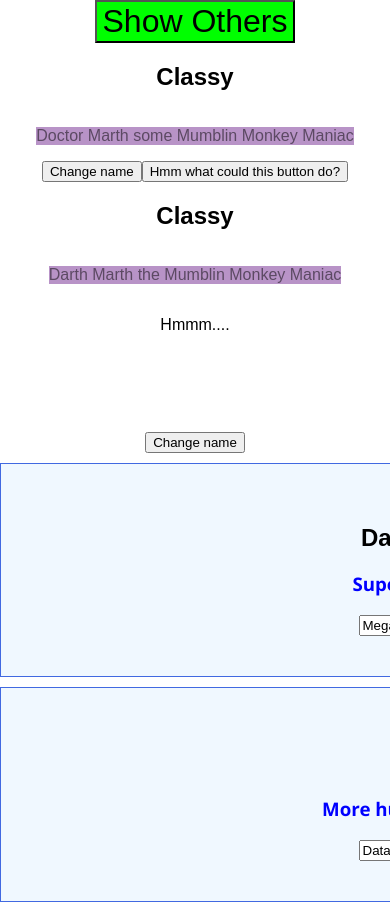
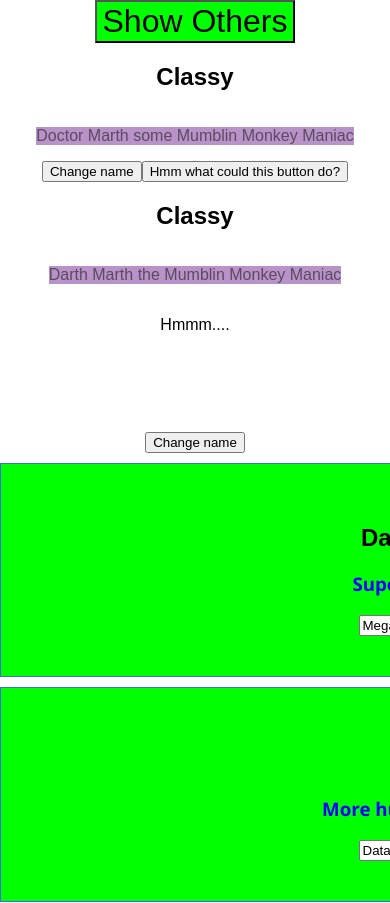
Before and after one commit to jltyler/ReactPractice, a React (Create React App) app: page / in a window 390 px wide. Shown: the top 903 px of the page. Built offline with nearby package versions, Linux system fonts and the light colour scheme.

Commit message:
Added media query with Radium

```diff
--- a/src/App.js
+++ b/src/App.js
@@ -2,7 +2,7 @@
 import './App.css';
 import Person from './Person/Person';
 import PersonClass from './Person/PersonClass';
-import Radium from 'radium';
+import Radium, {StyleRoot} from 'radium';
 
 class App extends Component {
   state = {
@@ -28,16 +28,10 @@
 
   buttonStyleOn = {
     backgroundColor: 'red',
-    ':hover': {
-      backgroundColor: 'white',
-    },
   }
 
   buttonStyleOff = {
     backgroundColor: 'lime',
-    ':hover': {
-      backgroundColor: 'purple',
-    },
   }
 
   toggleDisplayOthers = () => {
@@ -67,6 +61,7 @@
 
   render() {
     return (
+      <StyleRoot>
       <div className="App">
       {this.state.displayOthers ?
       <button style={{...this.buttonStyleBase, ...this.buttonStyleOn}} onClick={this.toggleDisplayOthers} >Hide Others</button>:
@@ -74,9 +69,12 @@
         {this.state.displayOthers &&
         <div>
         <h1>Hello there...</h1>
+
         <Person name="Money" title="Trillionayre"/>
         <h2>I am</h2>
+
         <Person name={this.state.person.name} title={this.state.person.title} textChange={this.changeName.bind(this)}>WOAH WOAH!</Person>
+
         </div>
         }
         <PersonClass clickAction={this.toggleDisplayOthers}/>
@@ -87,7 +85,8 @@
         </div>
         }
       </div>
+      </StyleRoot>
     );
   }
 }
-export default Radium(App);
+export default App;
--- a/src/Person/Person.js
+++ b/src/Person/Person.js
@@ -1,21 +1,27 @@
 import React from 'react';
 import './Person.css';
-import Common from '../common'
+import Radium from 'radium';
 
 const printChilluns = (props) => {
     console.log("props.children:", props.children)
 }
 
 const person = (props) => {
+    const style = {
+        backgroundColor: 'lime',
+        '@media (min-width: 500px)': {
+            backgroundColor: 'red',
+        },
+    };
     const x = (
-        <div className="namecard">
+        <div className="namecard" style={style}>
             <h2>Darth <span className="name">{props.name}</span></h2>
             <h3 className="title">{props.title}</h3>
             {props.children && <p>{props.children}</p>}
             {props.textChange && <input type="text" onChange={props.textChange} value={props.name} />}
         </div>
-    )
+    );
     return x
 }
 
-export default person;
+export default Radium(person);
```
Also changed, not shown: 1 other file (tests, documents, lock files or other folders).
